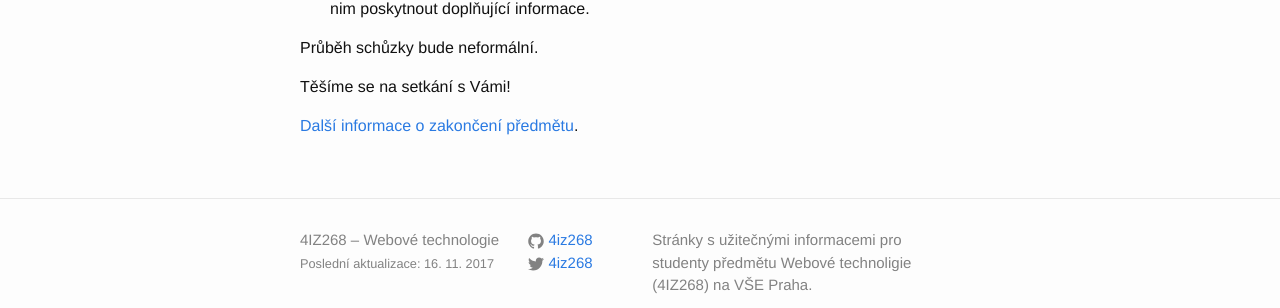
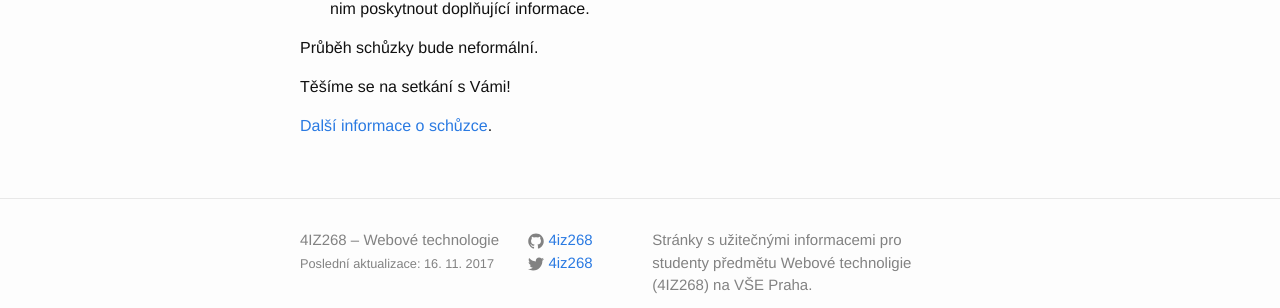
Before and after one commit to 4iz268/4iz268.github.io, a Jekyll site: the page built from _posts/2017-11-16-setkani-se-studenty.md, in a window 1280 px wide. Shown: the part 468-776 px from the top of the page. Built offline with Jekyll 4.4.1, drawn with Linux system fonts in a browser that asks for light colours; nearby versions of some CDN libraries.

Commit message:
Oprava překlepu

```diff
--- a/_posts/2017-11-16-setkani-se-studenty.md
+++ b/_posts/2017-11-16-setkani-se-studenty.md
@@ -22,4 +22,4 @@ Průběh schůzky bude neformální.
 
 Těšíme se na setkání s Vámi!
 
-[Další informace o zakončení předmětu](http://kizi.vse.cz/schuzka-se-zajemci-o-obor-znalostni-a-webove-technologie-zwt/).
+[Další informace o schůzce](http://kizi.vse.cz/schuzka-se-zajemci-o-obor-znalostni-a-webove-technologie-zwt/).
```
